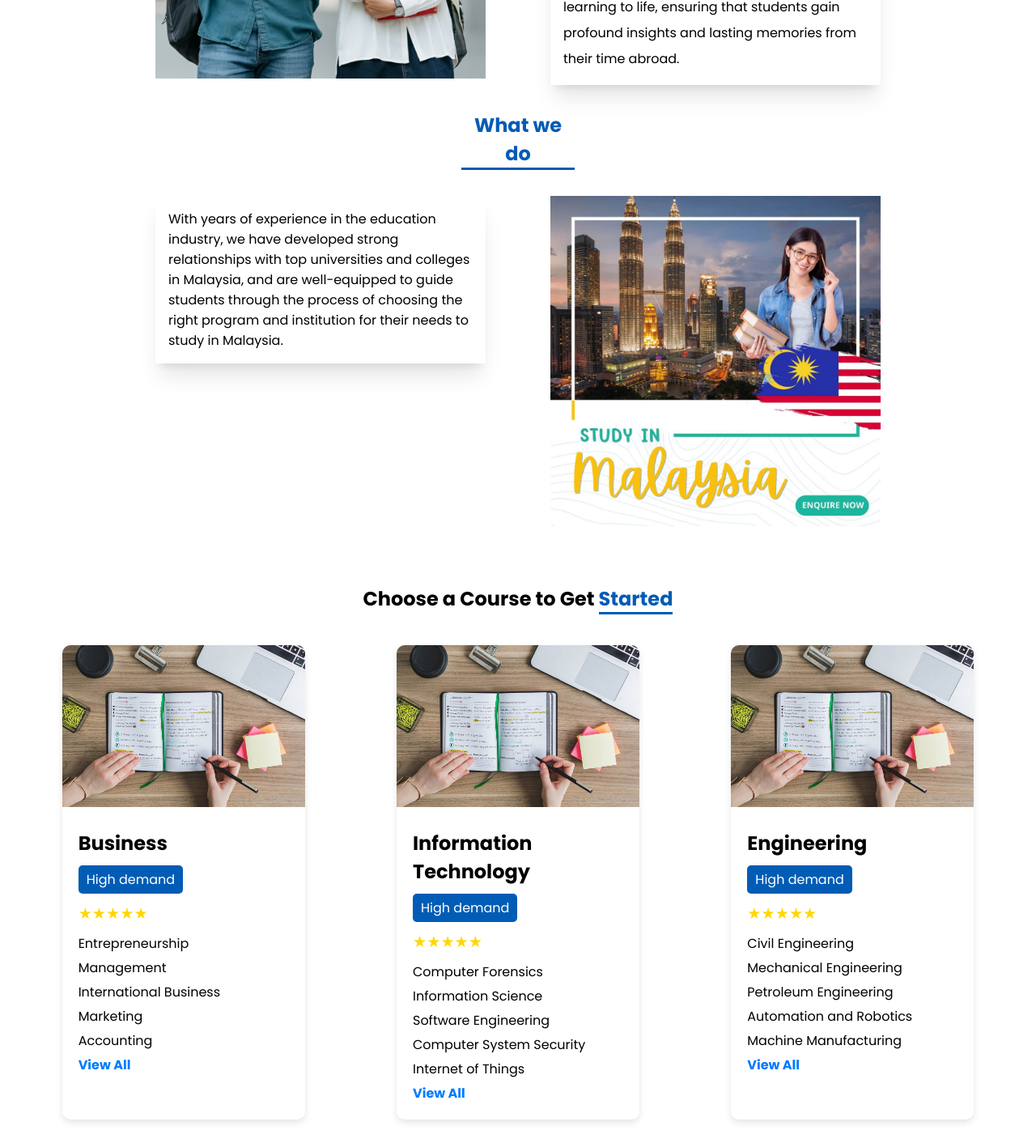
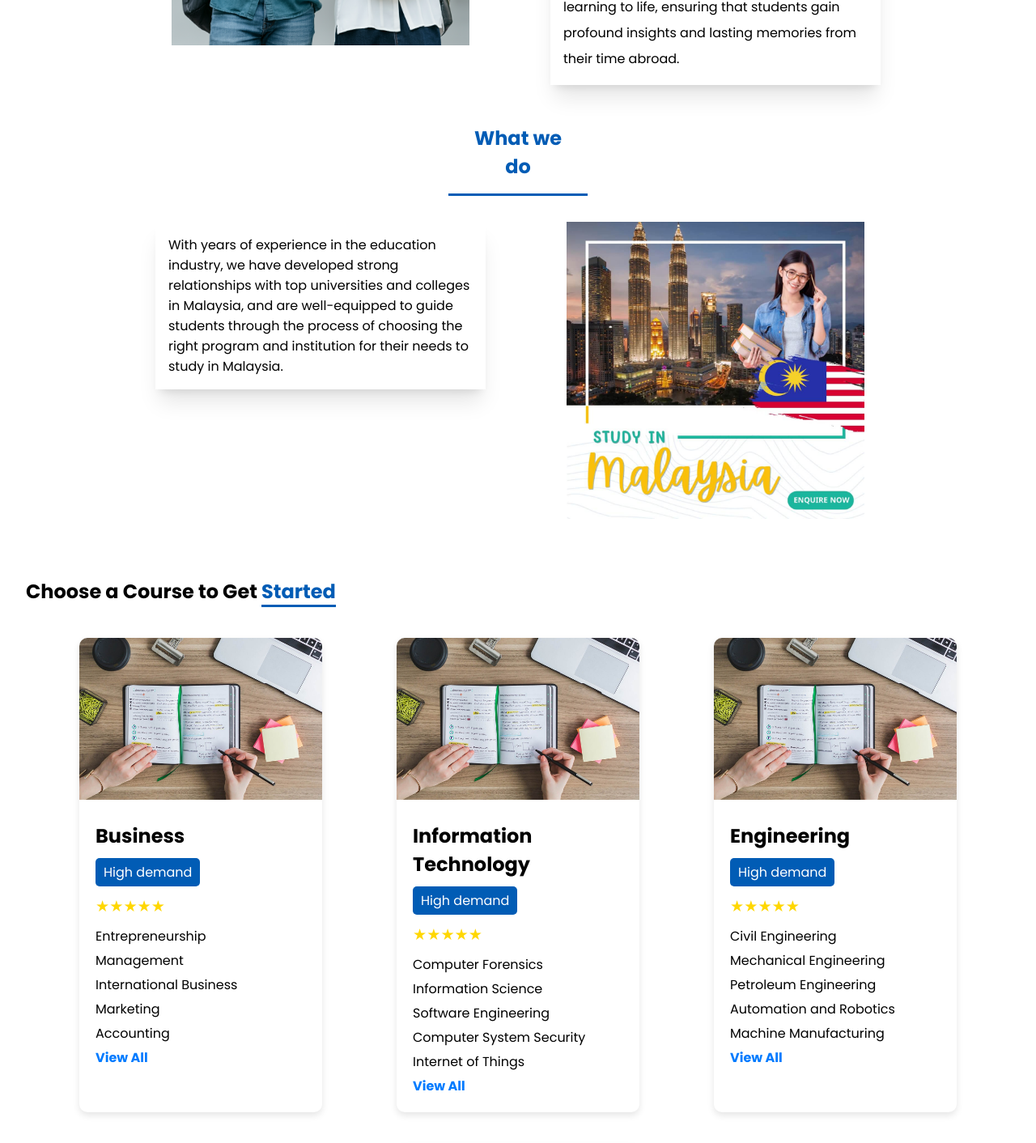
Before and after one commit to Baboucar/sabroad, a Vue app: page / in a window 1280 px wide. Shown: the part 840-2252 px from the top of the page at 81% size. Built offline with nearby package versions, Linux system fonts and the light colour scheme; a web font is replaced by a local one.

Commit message:
fix home

```diff
--- a/src/components/Home.vue
+++ b/src/components/Home.vue
@@ -14,8 +14,8 @@
         </div>
         <img class="background" src="/images/background.png" alt="background">
     </section>
-    <section class="about">
-        <img src="/images/background.jpg" alt="">
+    <section  class="about">
+        <img class="desc_img" src="/images/background.jpg" alt="">
         <p class="about_desc">
             Since 2020, we have helped countless individuals explore new destinations, experience diverse cultures, and
             discover more about the world and themselves. Beyond Dimension Study Abroad collaborates with the world's
@@ -36,7 +36,7 @@
                     in Malaysia.</p>
 
             </div>
-            <img src="/images/platform.jpeg" alt="">
+            <img class="desc_img" src="/images/platform.jpeg" alt="">
         </div>
         <div class="container">
             <div class="card" v-for="(item, index) in items" :key="index">
@@ -45,7 +45,7 @@
             </div>
         </div>
     </section>
-    <section>
+    <section class="wrapper">
         <h2 class="center__text">Choose a Course to Get <span class="sp">Started</span></h2>
 
         <div class="container">
@@ -158,11 +158,20 @@ export default {
     margin-top: .5rem;
 
 }
-
+.wrapper{
+    width: 95%;
+    margin: 0 auto;
+}
 .background {
     margin-top: 1rem;
+
+
 }
-
+.desc_img{
+    display: block;
+    width: 90%;
+    margin: 0 auto;
+}
 .explore {
     background: #015cb5;
 }
@@ -180,9 +189,7 @@ export default {
     background: #666;
     color: #FFFFFF;
 }
-.desc{
-    margin-left: 4rem;
-}
+
 
 .card_desc, .about_desc{
     box-shadow: 0 20px 25px -5px rgba(0, 0, 0, .1), 0 8px 10px -6px rgba(0, 0, 0, .1);
@@ -237,6 +244,7 @@ export default {
 
 .who_title {
     text-align: center;
+    padding: 1rem;
 
 }
 
@@ -304,6 +312,9 @@ img {
 
 
     }
+    .desc{
+        margin-left: 4rem;
+    }
 
     .about_desc,
     .desc {
@@ -353,6 +364,7 @@ img {
     }
 
     .center__text {
+        display: inline-block;
         text-align: center;
     }
 
```
